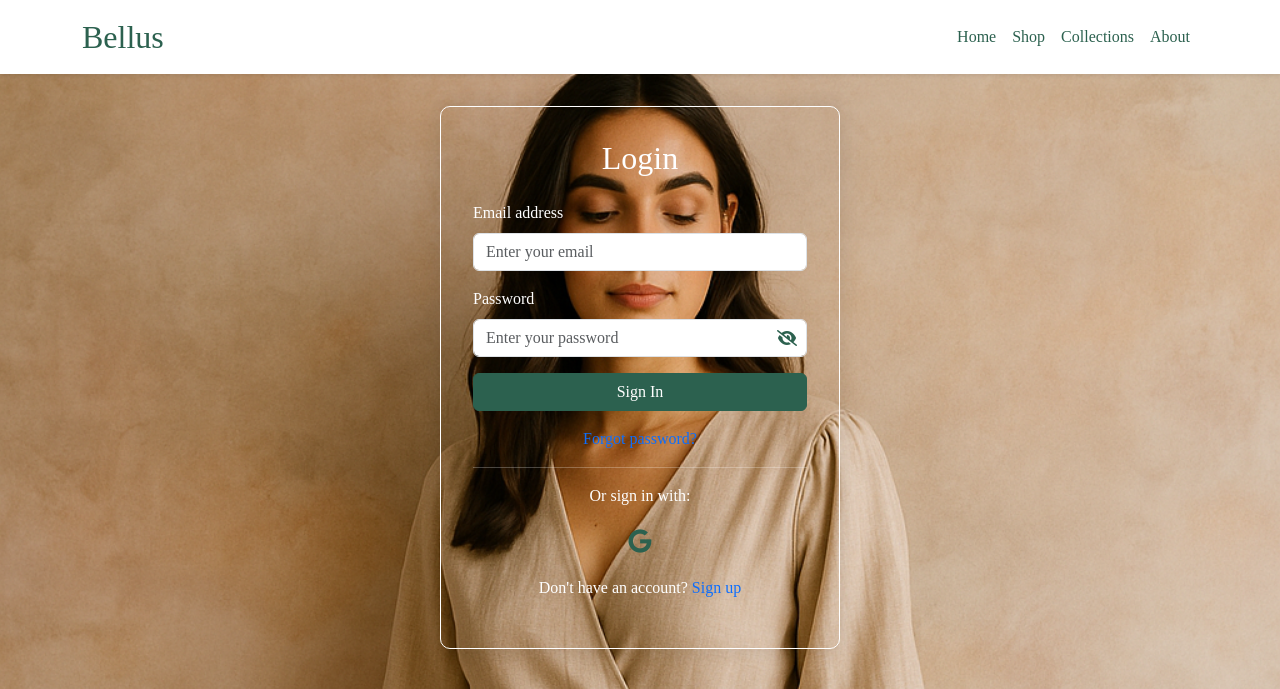
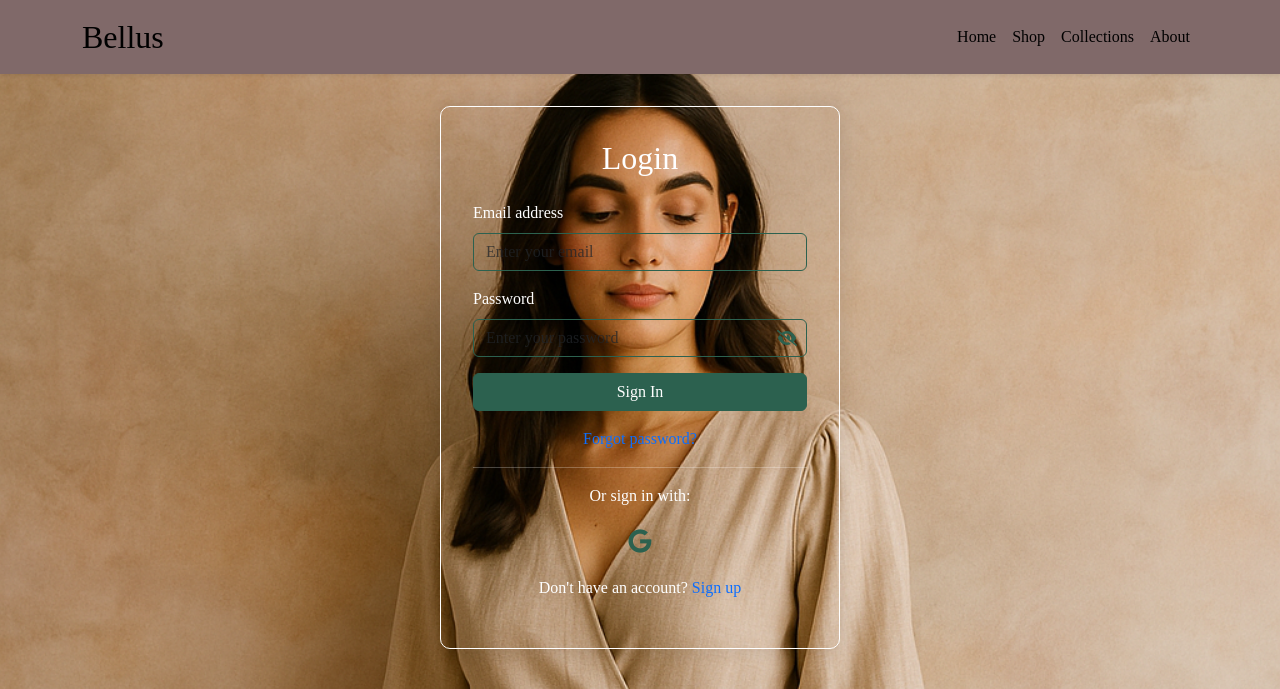
Before and after one commit to jyoth-irmayi/Bellus, a Django app: page /user_login/ in a window 1280 px wide. Shown: the top 689 px of the page. Run offline with Django 5.2, Linux system fonts and the light colour scheme; parts of the project's set-up code (start-up, migrations or seed data) failed here and were passed over; some libraries are stand-ins or nearby versions.

Commit message:
style login

```diff
--- a/template/login.html
+++ b/template/login.html
@@ -56,12 +56,15 @@
             background-size: cover;
             color: white;
         }
+        .navbar{
+            background-color: rgb(128, 105, 105);;
+        }
         .navbar-brand {
             font-size: 2rem;
-            color: var(--primary-color) !important;
+            color: black;
         }
         .nav-link {
-            color: var(--primary-color) !important;
+            color: black;
         }
         .btn-primary {
             background-color: var(--primary-color);
@@ -122,10 +125,16 @@
             border-radius: 10px;
             margin-bottom: 1rem;
         }
+        .form-control {
+            background-color: transparent; /* Make input background transparent */
+            border-color: var(--primary-color); /* Retain the border color */
+        }
+
         .form-control:focus {
-            border-color: var(--primary-color);
-            box-shadow: 0 0 0 0.2rem rgba(44, 97, 79, 0.25);
+            border-color: var(--primary-color); /* Keep focus border color */
+            box-shadow: 0 0 0 0.2rem rgba(44, 97, 79, 0.25); /* Retain focus effect */
         }
+
         .social-login {
             display: flex;
             justify-content: center;
@@ -149,7 +158,7 @@
             {% endfor %}
         </div>
     {% endif %} -->
-    <nav class="navbar navbar-expand-lg navbar-light bg-white shadow-sm">
+    <nav class="navbar navbar-expand-lg navbar-light shadow-sm">
         <div class="container">
             <a class="navbar-brand" href="#">Bellus</a>
             <button class="navbar-toggler" type="button" data-bs-toggle="collapse" data-bs-target="#navbarNav" aria-controls="navbarNav" aria-expanded="false" aria-label="Toggle navigation">
```
Also changed, not shown: template/signup.html (+11 -6 lines).
